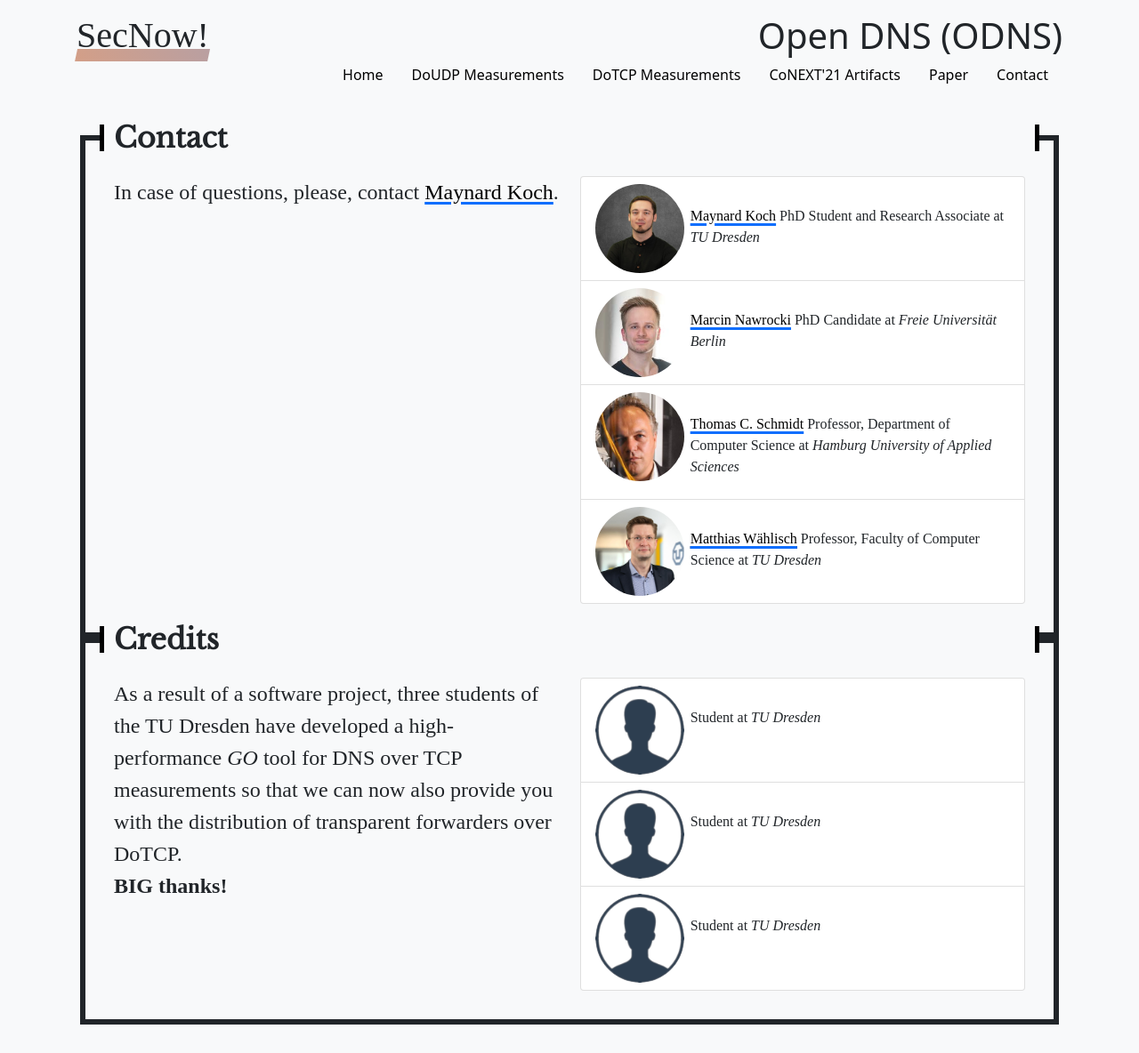
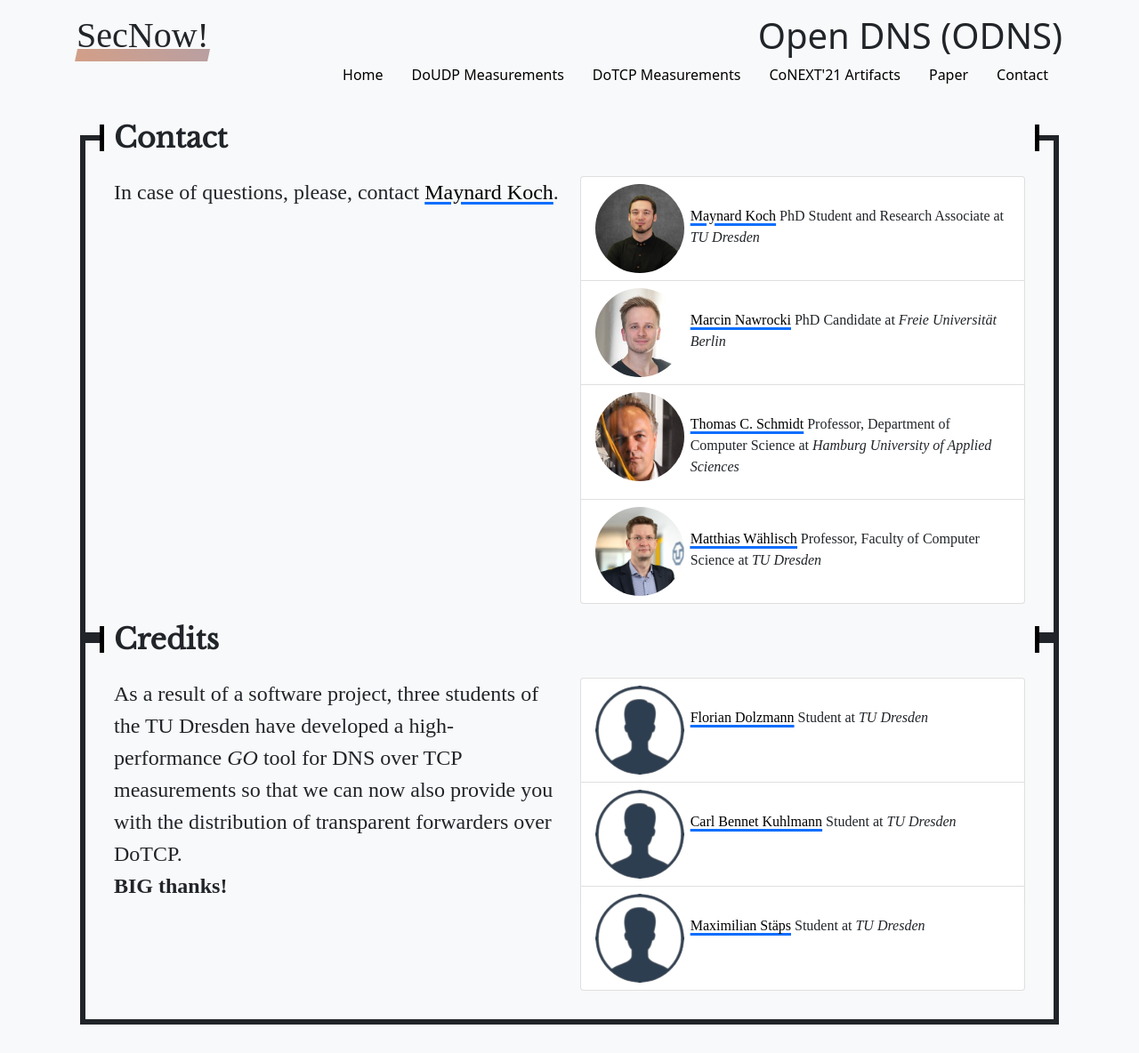
Before and after one commit to netd-tud/odns.secnow.net, a Jekyll site: the page built from contact.md, in a window 1280 px wide. Shown: the whole page at 89% size. Built offline with Jekyll 4.4.1, drawn with Linux system fonts in a browser that asks for light colours; some web fonts are replaced.

Commit message:
Update contact.md
added credits for tud swp students

```diff
--- a/contact.md
+++ b/contact.md
@@ -61,18 +61,21 @@ title:  "About"
                                 <li class="list-group-item head">
                                     <div class="head-img silhouette rounded-circle float-start"></div>
                                     <p class="mt-4">
+                                    <a href="https://github.com/f10d0">Florian Dolzmann</a>
                                         Student at <em>TU Dresden</em>
                                     </p>
                                 </li>
                                 <li class="list-group-item head">
                                     <div class="head-img silhouette rounded-circle float-start"></div>
                                     <p class="mt-4">
+                                    <a href="https://github.com/bennetKuhlmann">Carl Bennet Kuhlmann</a>
                                         Student at <em>TU Dresden</em>
                                     </p>
                                 </li>
                                 <li class="list-group-item head">
                                     <div class="head-img silhouette rounded-circle float-start"></div>
                                     <p class="mt-4">
+                                    <a href="https://github.com/MaximilianStaeps">Maximilian Stäps</a>
                                         Student at <em>TU Dresden</em>
                                     </p>
                                 </li>
```
